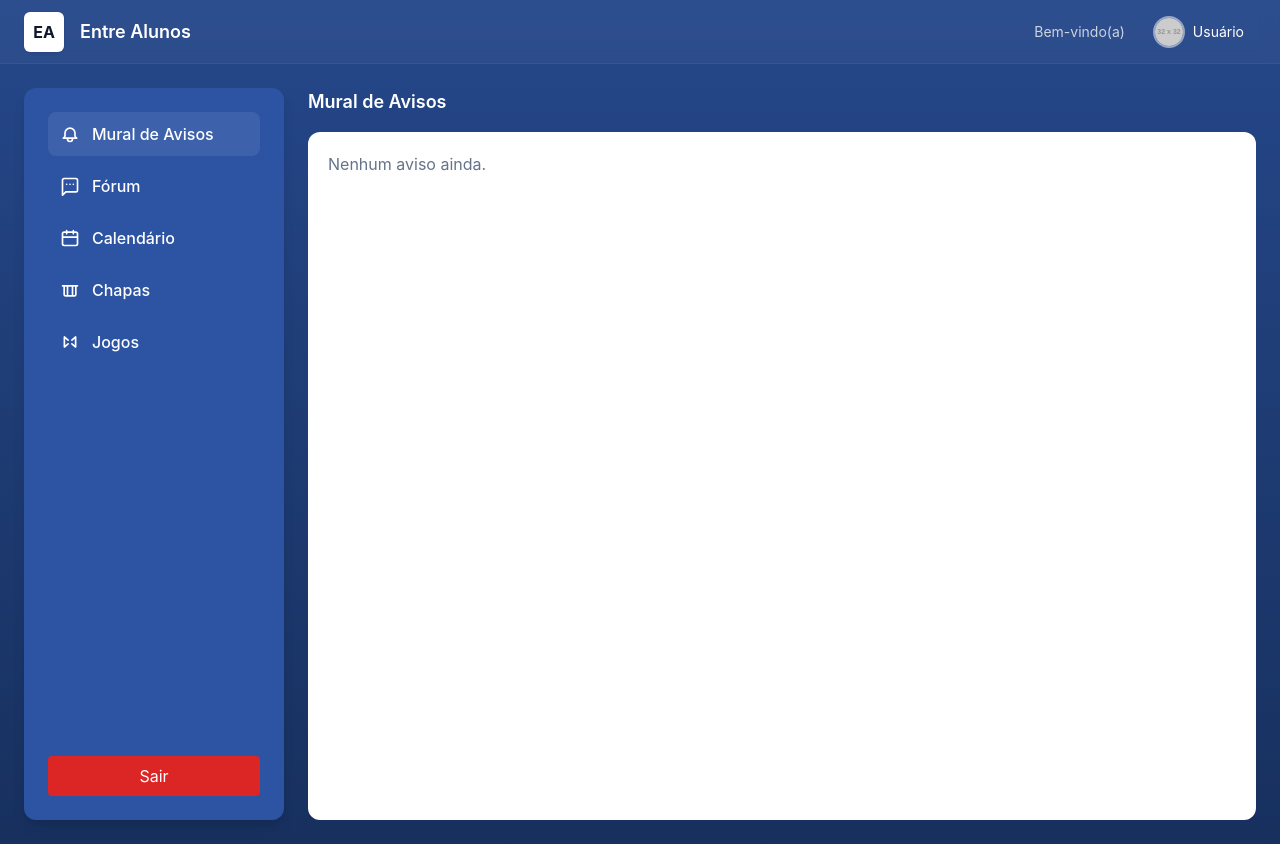
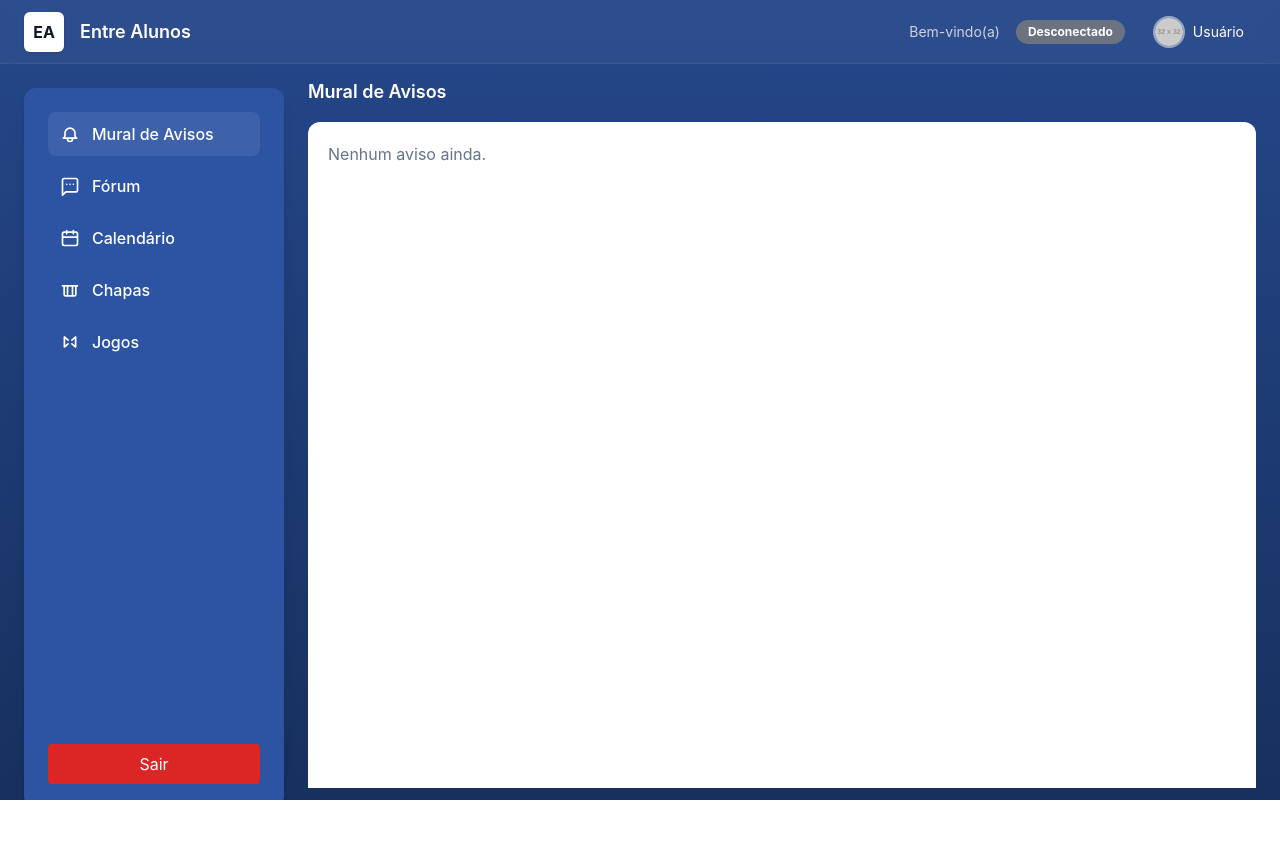
Before and after one commit to EntreAlunos/EntreAlunos, a plain HTML site: page home.html in a window 1280 px wide. After the commit the page ends 800 px from the top, so only its background shows below. Drawn offline with nearby package versions, Linux system fonts and the light colour scheme; placeholder pictures from the web are drawn by us.

Commit message:
Update home.html

```diff
--- a/home.html
+++ b/home.html
@@ -69,12 +69,71 @@
   cursor: pointer;
   border: 2px solid transparent;
   transition: transform .2s, border .2s;
+
+  box-shadow: 0 2px 6px rgba(0,0,0,0.2);
+
 }
 
 .avatar-opcao:hover{
   transform: scale(1.08);
   border-color: #2563eb;
+
 }
+
+html, body {
+  overflow: hidden;
+}
+
+html, body {
+  height: 100%;
+  overflow: hidden;
+  margin: 0;
+}
+
+#app, .app, #dashboard {
+  height: 100vh;
+  overflow: hidden;
+}
+
+main, .conteudo, .content {
+  height: calc(100vh - 80px); /* desconta o header */
+  overflow: hidden;
+}
+
+main, .conteudo, .content {
+  margin-top: 0 !important;
+  padding-top: 10px !important;
+  align-items: flex-start;
+}
+
+#dashboard, .app {
+  align-items: flex-start;
+}
+
+main {
+  position: relative;
+  top: -20px;
+}
+
+html, body {
+  overflow: hidden !important;
+}
+
+#jogos, .jogos-container, .area-jogo {
+  overflow: hidden !important;
+  height: 100%;
+}
+
+.area-jogo * {
+  max-height: 90vh;
+  max-width: 90vw;
+  box-sizing: border-box;
+}
+
+html, body {
+  overflow: hidden !important;
+}
+
 
   </style>
 </head>
@@ -100,6 +159,11 @@
       <!-- perfil à direita -->
       <div class="ml-auto flex items-center gap-4">
         <div class="text-sm text-slate-300">Bem-vindo(a)</div>
+        <div id="tipoUsuarioTopo"
+  class="px-3 py-1 rounded-full text-xs font-bold text-white bg-gray-500">
+  Carregando...
+</div>
+
         <div id="perfilWrapper" class="relative">
           <button id="perfilToggle" class="flex items-center gap-2 bg-white/6 hover:bg-white/10 text-white px-3 py-1 rounded">
             <img id="perfilFoto" src="https://via.placeholder.com/32" alt="Perfil" class="w-8 h-8 rounded-full object-cover border-2 border-white/50"/>
@@ -248,6 +312,10 @@
           </form>
         </div>
       </section>
+
+
+
+
 
       <!-- CALENDÁRIO -->
       <section id="calendario" class="hidden h-full flex flex-col">
@@ -519,6 +587,212 @@ document.getElementById('btnAddAviso')?.addEventListener('click', ()=>{
   renderAvisos();
 });
 
+
+/* ---------- PALAVRAS PROIBIDAS ---------- */
+const palavrasProibidas = [
+  "caralho",
+"karalho",
+"k4r4lh0",
+"k4r4lho",
+"k4ralho",
+"kar4lho",
+"karalh0",
+"kar4lh0",
+"k4ralh0",
+"merda",
+"m3rd4",
+"merd4",
+"m3rda",
+"buceta",
+"bct",
+"bucet4",
+"pau no cu",
+"burro",
+"filha da puta",
+"fdp",
+"safado",
+"safada",
+"filho da puta",
+"puta",
+"puto",
+"safadinho",
+"safadinha",
+"periquita",
+"priquito",
+"prikito",
+"priquita",
+"prikita",
+"perereca",
+"xana",
+"penis",
+"pênis",
+"pau",
+"pinto",
+"piroca",
+"sexo",
+"fuder",
+"foda",
+"transa",
+"transar",
+"boquete",
+"bqt",
+"peito",
+"seios",
+"seio",
+"teta",
+"tetas",
+"putaria",
+"maconha",
+"tráfico",
+"trafico",
+"traficar",
+"cocaína",
+"cocaina",
+"droga",
+"drogas",
+"drogado",
+"drogada",
+"traficante",
+"matar",
+"assassinar",
+"atirar",
+"morrer",
+"pornô",
+"porno",
+"punheta",
+"punhetar",
+"siririca",
+"cacete",
+"kct",
+"kacete",
+"vadia",
+"vadio",
+"vagabundo",
+"vagabunda",
+"piranha",
+"fodido",
+"quenga",
+"filho da mae",
+"filha da mae",
+"filho da mãe",
+"filha da mãe",
+"toba",
+"cu",
+"anus",
+"anûs",
+"bunda",
+"bundinha",
+"nadegas",
+"bumbum",
+"vagina",
+"macaco",
+"negrinho",
+"viado",
+"bicha",
+"bixa",
+"viadinho",
+"traveco",
+"viagra",
+"tadalafila",
+"tesão",
+"tesao",
+"excitado",
+"excitar",
+"gozar",
+"gozo",
+"gozei",
+"gozado",
+"gozada",
+"leitada",
+"semen",
+"semên",
+"dedada",
+"balofo",
+"baseado",
+"cigarro",
+"pod",
+"vape",
+"gordão",
+"gordinho",
+"adotado",
+"estupro",
+"estuprar",
+"estuprada",
+"estuprado",
+"estrupo",
+"estrupar",
+"estrupado",
+"estrupada",
+"gostosa",
+"gostoso",
+"sexy",
+"pica",
+"pika",
+"porra",
+"puta que pariu",
+"pqp",
+"trepar",
+"xoxota",
+"arrombado",
+"babaca",
+"brocha",
+"boiola",
+"cracudo",
+"corno",
+"corna",
+"canalha",
+"desgraçado",
+"desgraçada",
+"otário",
+"otario",
+"imbecil",
+"abutre",
+"prostata",
+"prostáta",
+"asqueroso",
+"bandido",
+"trouxa",
+"bastardo",
+"bichona",
+"cagão",
+"cagao",
+"cegueta",
+"carniça",
+"chifrudo",
+"chifruda",
+"escroto",
+"escrota",
+"cagar",
+"bosta",
+"mijar",
+"peido",
+"peidar",
+"capeta",
+"cretino",
+"demonio",
+"escravo",
+"incapaz",
+"infeliz",
+"ladrão",
+"ladrao",
+"magricela",
+"necrófilo",
+"pintudo",
+"pirocudo",
+"sapatona",
+
+  "xingo",
+  "idiota"
+];
+
+function contemPalavraProibida(texto){
+  const textoMinusculo = texto.toLowerCase();
+  return palavrasProibidas.some(palavra =>
+    textoMinusculo.includes(palavra.toLowerCase())
+  );
+}
+
+
 /* ---------- FORUM ---------- */
 function renderForum(){
   const lista = document.getElementById('listaForum'); lista.innerHTML = '';
@@ -552,18 +826,30 @@ function renderForum(){
 
 document.getElementById('formForum')?.addEventListener('submit', e=>{
   e.preventDefault();
+
   const texto = document.getElementById('textoForum').value.trim();
+
   if(!texto) return;
+
+  // ✅ VERIFICA PALAVRAS PROIBIDAS
+  if(contemPalavraProibida(texto)){
+    alert("Sua mensagem contém palavras proibidas e não pode ser enviada.");
+    return;
+  }
+
   const posts = storage.forum();
   posts.push({texto});
   storage.saveForum(posts);
-  document.getElementById('textoForum').value='';
+
+  document.getElementById('textoForum').value = '';
   renderForum();
+
   setTimeout(()=>{
     const box = document.getElementById('listaForum');
     box.scrollTop = box.scrollHeight;
   },80);
 });
+
 
 /* ---------- CALENDÁRIO ---------- */
 let hoje = new Date(), mes = hoje.getMonth(), ano = hoje.getFullYear();
@@ -891,12 +1177,12 @@ function selecionarAvatar(src) {
 <p class="text-sm mt-3 mb-2 text-center">Ou escolha um avatar:</p>
 
 <div id="listaAvatares" class="grid grid-cols-5 gap-3 mb-4 justify-items-center">
-  <img src="https://i.pravatar.cc/100?img=1" class="avatar-opcao">
-  <img src="https://i.pravatar.cc/100?img=2" class="avatar-opcao">
-  <img src="https://i.pravatar.cc/100?img=3" class="avatar-opcao">
-  <img src="https://i.pravatar.cc/100?img=4" class="avatar-opcao">
-  <img src="https://i.pravatar.cc/100?img=5" class="avatar-opcao">
-  <img src="https://i.pravatar.cc/100?img=6" class="avatar-opcao">
+  <img src="https://res.cloudinary.com/dm9eurdck/image/upload/v1764296998/Gemini_Generated_Image_suuw93suuw93suuw_yesnse.png" class="avatar-opcao">
+  <img src="https://res.cloudinary.com/dm9eurdck/image/upload/v1764296884/Gemini_Generated_Image_4ha114ha114ha114_ddr8lb.png" class="avatar-opcao">
+  <img src="https://res.cloudinary.com/dm9eurdck/image/upload/v1764296788/Gemini_Generated_Image_1th42t1th42t1th4_lrv7mp.png" class="avatar-opcao">
+  <img src="https://res.cloudinary.com/dm9eurdck/image/upload/v1764296504/Gemini_Generated_Image_d3y60bd3y60bd3y6_niuk9l.png" class="avatar-opcao">
+  <img src="https://res.cloudinary.com/dm9eurdck/image/upload/v1764296414/Gemini_Generated_Image_37126q37126q3712_b8shn6.png" class="avatar-opcao">
+  <img src="https://res.cloudinary.com/dm9eurdck/image/upload/v1764296269/Gemini_Generated_Image_hui2lbhui2lbhui2_tmxp33.png" class="avatar-opcao">
   <img src="https://i.pravatar.cc/100?img=7" class="avatar-opcao">
   <img src="https://i.pravatar.cc/100?img=8" class="avatar-opcao">
   <img src="https://i.pravatar.cc/100?img=9" class="avatar-opcao">
@@ -932,12 +1218,12 @@ function selecionarAvatar(src) {
     <h3 class="text-lg font-semibold mb-3 text-slate-700">Escolha seu Avatar</h3>
 
     <div class="grid grid-cols-3 gap-3">
-      <img src="https://i.pravatar.cc/150?img=12" class="avatar-opcao" onclick="selecionarAvatar(this.src)">
-      <img src="https://i.pravatar.cc/150?img=32" class="avatar-opcao" onclick="selecionarAvatar(this.src)">
-      <img src="https://i.pravatar.cc/150?img=45" class="avatar-opcao" onclick="selecionarAvatar(this.src)">
-      <img src="https://i.pravatar.cc/150?img=56" class="avatar-opcao" onclick="selecionarAvatar(this.src)">
-      <img src="https://i.pravatar.cc/150?img=3" class="avatar-opcao" onclick="selecionarAvatar(this.src)">
-      <img src="https://i.pravatar.cc/150?img=68" class="avatar-opcao" onclick="selecionarAvatar(this.src)">
+      <img src="https://res.cloudinary.com/dm9eurdck/image/upload/v1764296998/Gemini_Generated_Image_suuw93suuw93suuw_yesnse.png" class="avatar-opcao onclick="selecionarAvatar(this.src)">
+      <img src="https://res.cloudinary.com/dm9eurdck/image/upload/v1764296884/Gemini_Generated_Image_4ha114ha114ha114_ddr8lb.png" class="avatar-opcao" onclick="selecionarAvatar(this.src)">
+      <img src="https://res.cloudinary.com/dm9eurdck/image/upload/v1764296788/Gemini_Generated_Image_1th42t1th42t1th4_lrv7mp.png" class="avatar-opcao" onclick="selecionarAvatar(this.src)">
+      <img src="https://res.cloudinary.com/dm9eurdck/image/upload/v1764296504/Gemini_Generated_Image_d3y60bd3y60bd3y6_niuk9l.png" class="avatar-opcao" onclick="selecionarAvatar(this.src)">
+      <img src="https://res.cloudinary.com/dm9eurdck/image/upload/v1764296414/Gemini_Generated_Image_37126q37126q3712_b8shn6.png" class="avatar-opcao" onclick="selecionarAvatar(this.src)">
+      <img src="https://res.cloudinary.com/dm9eurdck/image/upload/v1764296269/Gemini_Generated_Image_hui2lbhui2lbhui2_tmxp33.png" class="avatar-opcao" onclick="selecionarAvatar(this.src)">
     </div>
 
     <div class="mt-4 text-right">
@@ -947,6 +1233,29 @@ function selecionarAvatar(src) {
   </div>
 </div>
 
+<script>
+
+  const tipo = localStorage.getItem("role"); // CORRETO: você usa "role"
+
+  const topo = document.getElementById("tipoUsuarioTopo");
+
+  if (topo) {
+    if (tipo === "gestor") {
+      topo.textContent = "Gestor";
+      topo.style.background = "#b91c1c"; // vermelho
+    }
+    else if (tipo === "aluno") {
+      topo.textContent = "Aluno";
+      topo.style.background = "#059669"; // verde
+    }
+    else {
+      topo.textContent = "Desconectado";
+      topo.style.background = "#6b7280"; // cinza
+    }
+  }
+</script>
+
+</script>
 
 </body>
 </html>
```
